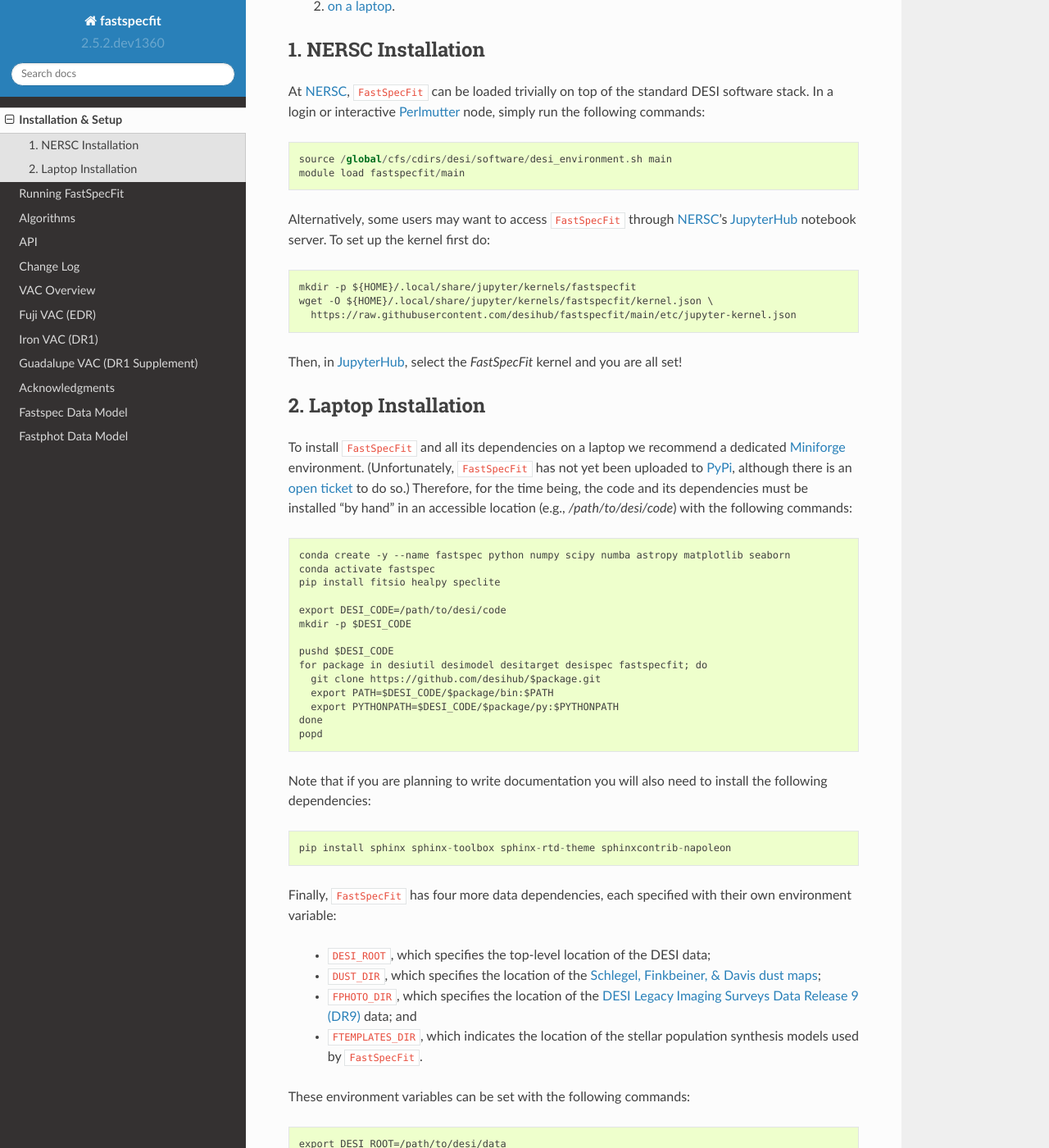
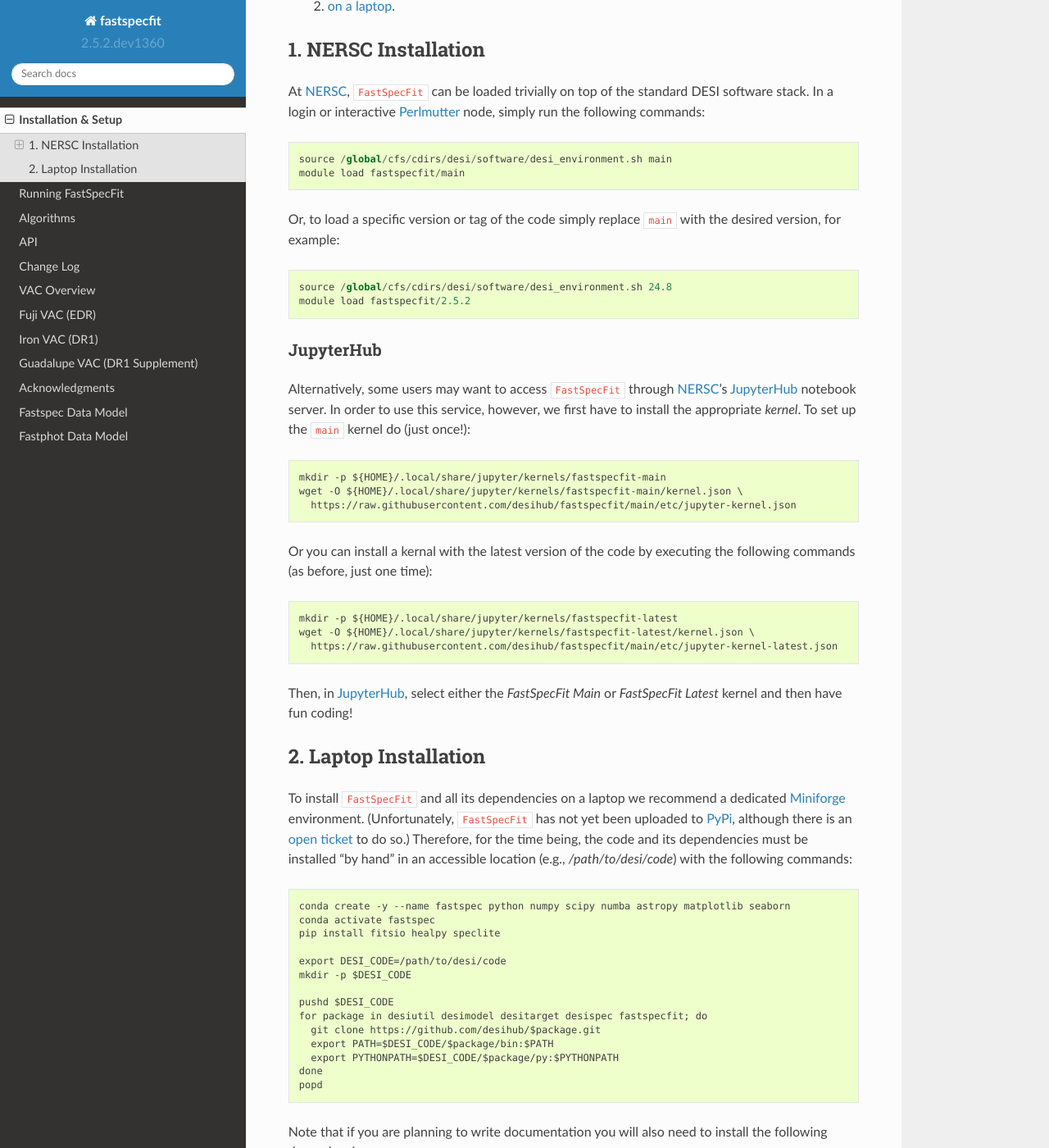
Before and after one commit to desihub/fastspecfit, a Sphinx documentation site: the page built from doc/install.rst, in a window 1280 px wide and 1400 px high, scrolled down 262 px. Shown: the whole window at 82% size. Built offline with Sphinx 7.4.7 and the Read the Docs theme 2.0.0, drawn with Linux system fonts in a browser that asks for light colours; some of the changed text lies outside the part shown.

Commit message:
update installation instructions

```diff
--- a/doc/install.rst
+++ b/doc/install.rst
@@ -23,15 +23,34 @@ commands::
   source /global/cfs/cdirs/desi/software/desi_environment.sh main
   module load fastspecfit/main
 
+Or, to load a specific version or tag of the code simply replace ``main`` with
+the desired version, for example::
+
+  source /global/cfs/cdirs/desi/software/desi_environment.sh 24.8
+  module load fastspecfit/2.5.2
+
+JupyterHub
+##########
+
 Alternatively, some users may want to access ``FastSpecFit`` through `NERSC`_'s
-`JupyterHub`_ notebook server. To set up the kernel first do::
+`JupyterHub`_ notebook server. In order to use this service, however, we first
+have to install the appropriate *kernel*. To set up the ``main`` kernel do (just
+once!)::
 
-  mkdir -p ${HOME}/.local/share/jupyter/kernels/fastspecfit
-  wget -O ${HOME}/.local/share/jupyter/kernels/fastspecfit/kernel.json \
+  mkdir -p ${HOME}/.local/share/jupyter/kernels/fastspecfit-main
+  wget -O ${HOME}/.local/share/jupyter/kernels/fastspecfit-main/kernel.json \
     https://raw.githubusercontent.com/desihub/fastspecfit/main/etc/jupyter-kernel.json
 
-Then, in `JupyterHub`_, select the *FastSpecFit* kernel and you are all
-set!
+Or you can install a kernal with the latest version of the code by executing the
+following commands (as before, just one time)::
+
+  mkdir -p ${HOME}/.local/share/jupyter/kernels/fastspecfit-latest
+  wget -O ${HOME}/.local/share/jupyter/kernels/fastspecfit-latest/kernel.json \
+    https://raw.githubusercontent.com/desihub/fastspecfit/main/etc/jupyter-kernel-latest.json
+
+Then, in `JupyterHub`_, select either the *FastSpecFit Main* or *FastSpecFit
+Latest* kernel and then have fun coding!
+
 
 .. _laptop installation:
 
@@ -85,8 +104,8 @@ These environment variables can be set with the following commands::
 
   wget -r -np -nH --cut-dirs 5 -A fits -P $DUST_DIR \
     https://portal.nersc.gov/project/cosmo/data/dust/v0_1/maps
-  wget -O $FTEMPLATES_DIR/ftemplates-chabrier-1.3.0.fits \
-    https://data.desi.lbl.gov/public/external/templates/fastspecfit/1.3.0/ftemplates-chabrier-1.3.0.fits
+  wget -O $FTEMPLATES_DIR/ftemplates-chabrier-2.0.0.fits \
+    https://data.desi.lbl.gov/public/external/templates/fastspecfit/2.0.0/ftemplates-chabrier-2.0.0.fits
 
 .. note::
 
```
